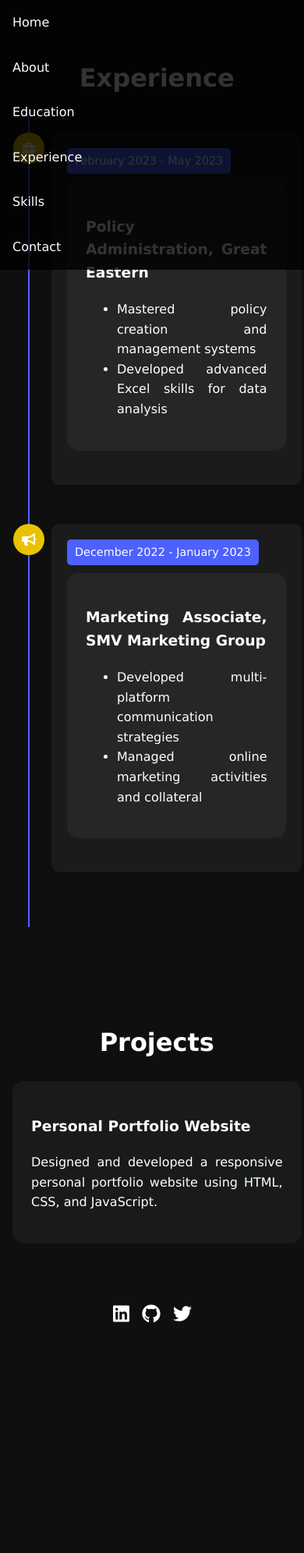
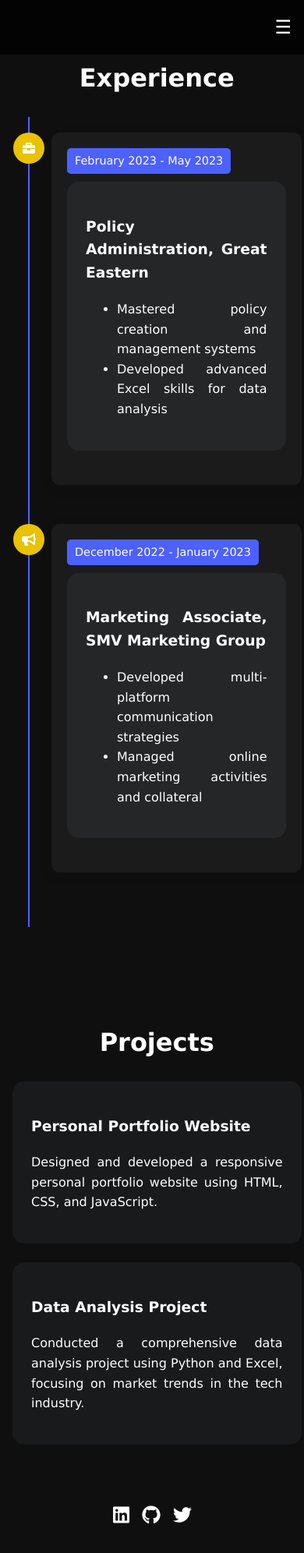
Before and after one commit to darshanravujee/portfoliowebsite, a plain HTML site: page experience.html in a window 390 px wide. Shown: the whole page at 78% size. Before the commit the page ends 1737 px from the top, so only its background shows below. Drawn offline with Linux system fonts and the light colour scheme.

Commit message:
Update experience.html

```diff
--- a/experience.html
+++ b/experience.html
@@ -10,6 +10,8 @@
 </head>
 <body>
     <nav class="nav">
+        <div class="menu-toggle">☰</div>
+        <div class="nav-items">
             <ul>
                 <li><a href="index.html">Home</a></li>
                 <li><a href="about.html">About</a></li>
@@ -18,6 +20,7 @@
                 <li><a href="skills.html">Skills</a></li>
                 <li><a href="contact.html">Contact</a></li>
             </ul>
+        </div>
     </nav>
 
     <div class="container">
@@ -62,7 +65,10 @@
                 <h3>Personal Portfolio Website</h3>
                 <p>Designed and developed a responsive personal portfolio website using HTML, CSS, and JavaScript.</p>
             </div>
-
+            <div class="card">
+                <h3>Data Analysis Project</h3>
+                <p>Conducted a comprehensive data analysis project using Python and Excel, focusing on market trends in the tech industry.</p>
+            </div>
             <!-- Add more project cards as needed -->
         </section>
     </div>
@@ -75,5 +81,11 @@
         </div>
     </footer>
 
+    <script>
+        document.querySelector('.menu-toggle').addEventListener('click', function() {
+            document.querySelector('.nav-items').classList.toggle('active');
+        });
+    </script>
+
 </body>
 </html>
```
Lines whose indentation alone changed are shown as unchanged.
